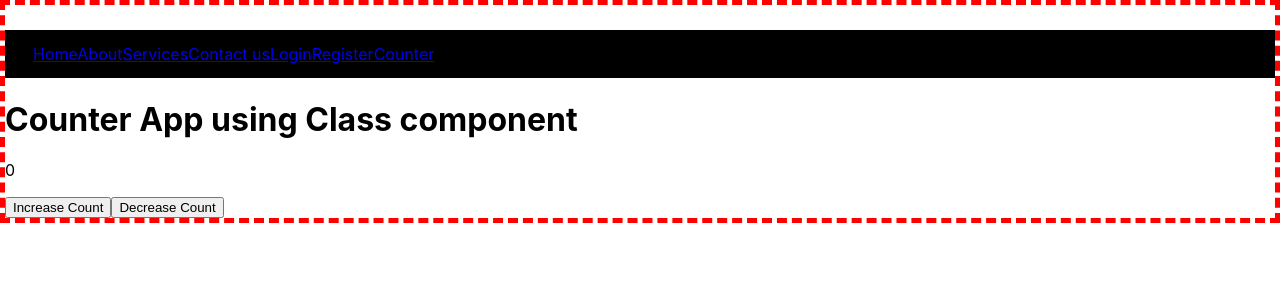
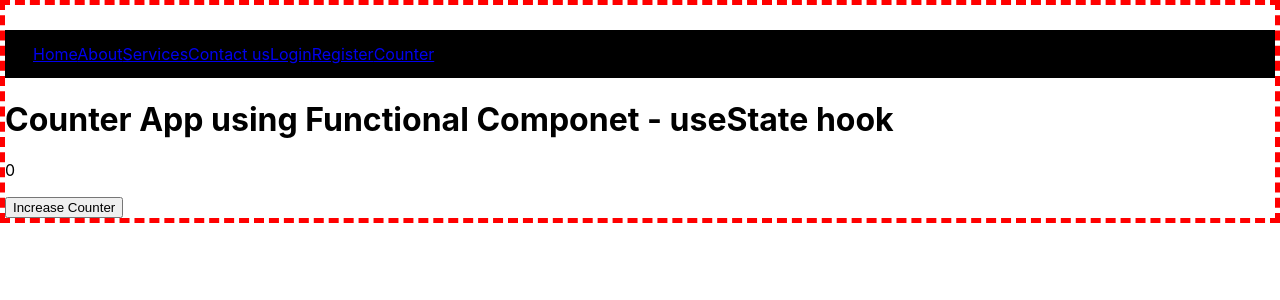
Before and after one commit to sskiragu/react-online-may-22, a React (Create React App) app: page /counter in a window 1280 px wide. Shown: the top 300 px of the page. Built offline with nearby package versions, Linux system fonts and the light colour scheme; the HTML template or start-up script is replaced by a standard one.

Commit message:
Counter app using functional component example

```diff
--- a/src/components/Counter.js
+++ b/src/components/Counter.js
@@ -1,26 +1,19 @@
-import React, { Component } from 'react'
+import React, { useState } from 'react'
 
-export default class Counter extends Component {
+function Counter() {
 
-    constructor(){
-        super()
-        this.state = {
-            count: 0
-        }
+    const [count, setCount] = useState(0)
+
+    const increaseCount = () => {
+        setCount(count + 1)
     }
+  return (
+    <div>
+        <h1>Counter App using Functional Componet - useState hook</h1>
+        <p>{count}</p>
+        <button onClick={increaseCount}>Increase Counter</button>
+    </div>
+  )
+}
 
-    increaseCounter = () => {
-        this.setState({count: this.state.count + 1})
-    }
-
-  render() {
-    return (
-      <div>
-        <h1>Counter App using Class component</h1>
-        <p>{this.state.count}</p>
-        <button onClick={this.increaseCounter}>Increase Count</button>
-        <button onClick={() => this.setState({count: this.state.count - 1})}>Decrease Count</button>
-      </div>
-    )
-  }
-}
+export default Counter
```
